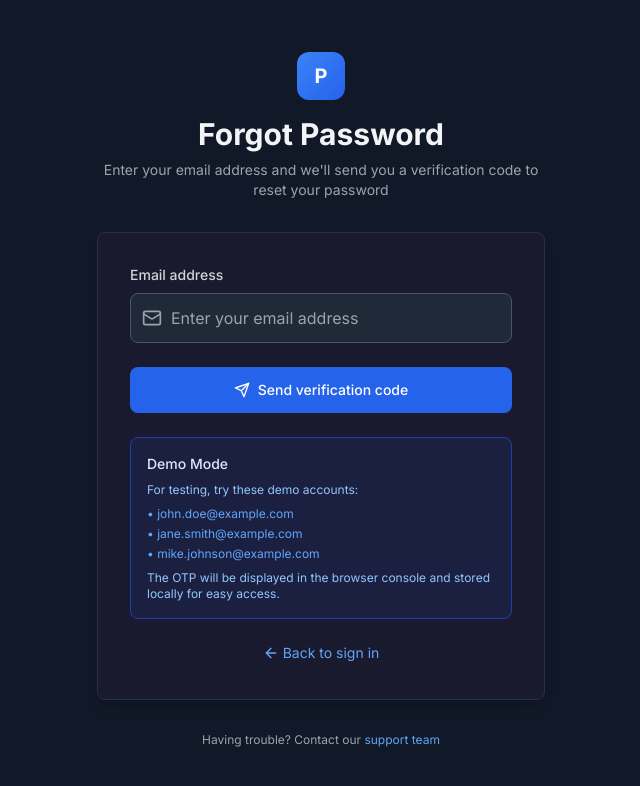
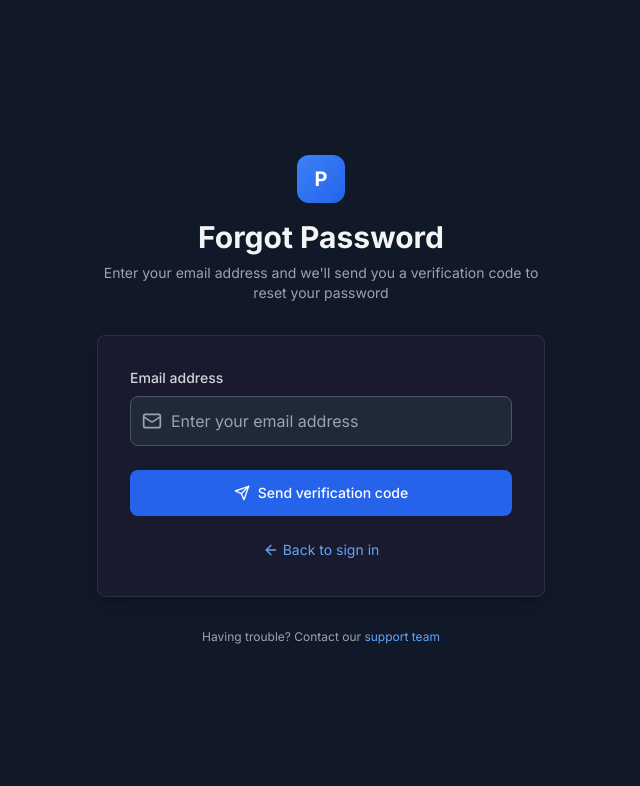
Before and after one commit to OBEREX/frontend_website, a React (Vite) app: page /forgot-password in a window 1280 px wide. Shown: the top 786 px of the page, without its empty margins (319-959 px from the left). Built offline with nearby package versions, Linux system fonts and the light colour scheme.

Commit message:
signup and login pages updated

```diff
--- a/src/pages/ForgotPassword.tsx
+++ b/src/pages/ForgotPassword.tsx
@@ -144,21 +144,6 @@ export default function ForgotPassword() {
                 </button>
               </div>
 
-              {/* Demo Info */}
-              <div className="bg-blue-50 dark:bg-blue-900/20 border border-blue-200 dark:border-blue-800 rounded-lg p-4">
-                <h4 className="text-sm font-medium text-blue-900 dark:text-blue-100 mb-2">Demo Mode</h4>
-                <p className="text-xs text-blue-700 dark:text-blue-300 mb-2">
-                  For testing, try these demo accounts:
-                </p>
-                <ul className="text-xs text-blue-600 dark:text-blue-400 space-y-1">
-                  <li>• john.doe@example.com</li>
-                  <li>• jane.smith@example.com</li>
-                  <li>• mike.johnson@example.com</li>
-                </ul>
-                <p className="text-xs text-blue-700 dark:text-blue-300 mt-2">
-                  The OTP will be displayed in the browser console and stored locally for easy access.
-                </p>
-              </div>
             </form>
           ) : (
             /* Email Sent Confirmation */
--- a/src/pages/Log-in.tsx
+++ b/src/pages/Log-in.tsx
@@ -191,18 +191,6 @@ export default function Login() {
               </button>
             </div>
 
-            {/* Demo Info */}
-            <div className="bg-blue-50 dark:bg-blue-900/20 border border-blue-200 dark:border-blue-800 rounded-lg p-4">
-              <h4 className="text-sm font-medium text-blue-900 dark:text-blue-100 mb-2">Demo Accounts</h4>
-              <p className="text-xs text-blue-700 dark:text-blue-300 mb-2">
-                Try logging in with these demo accounts:
-              </p>
-              <ul className="text-xs text-blue-600 dark:text-blue-400 space-y-1">
-                <li>• john.doe@example.com (password: password123)</li>
-                <li>• jane.smith@example.com (password: securepass456)</li>
-                <li>• mike.johnson@example.com (password: mypassword789)</li>
-              </ul>
-            </div>
 
             {/* Sign Up Link */}
             <div className="text-center">
--- a/src/pages/VerifyOTP.tsx
+++ b/src/pages/VerifyOTP.tsx
@@ -10,7 +10,6 @@ export default function VerifyOTP() {
   const [messageType, setMessageType] = useState<'success' | 'error' | ''>('')
   const [timeLeft, setTimeLeft] = useState(600) // 10 minutes in seconds
   const [isResending, setIsResending] = useState(false)
-  const [demoOtp, setDemoOtp] = useState<string | null>(null)
 
   const navigate = useNavigate()
   const location = useLocation()
@@ -34,11 +33,6 @@ export default function VerifyOTP() {
     }
   }, [timeLeft])
 
-  // Get demo OTP for development
-  useEffect(() => {
-    const demo = authService.getDemoOTP()
-    setDemoOtp(demo)
-  }, [])
 
   // Format time display
   const formatTime = (seconds: number) => {
@@ -150,9 +144,6 @@ export default function VerifyOTP() {
         setOtp(['', '', '', '', '', ''])
         inputRefs.current[0]?.focus()
 
-        // Update demo OTP
-        const demo = authService.getDemoOTP()
-        setDemoOtp(demo)
       } else {
         setMessage(result.message)
         setMessageType('error')
@@ -165,14 +156,6 @@ export default function VerifyOTP() {
     }
   }
 
-  // Auto-fill demo OTP
-  const fillDemoOTP = () => {
-    if (demoOtp) {
-      const otpArray = demoOtp.split('')
-      setOtp(otpArray)
-      setTimeout(() => handleSubmit(otpArray), 100)
-    }
-  }
 
   return (
     <div className="min-h-screen flex items-center justify-center bg-gray-50 dark:bg-gray-900 py-12 px-4 sm:px-6 lg:px-8">
@@ -302,22 +285,6 @@ export default function VerifyOTP() {
               </button>
             </div>
 
-            {/* Demo Helper */}
-            {demoOtp && (
-              <div className="bg-blue-50 dark:bg-blue-900/20 border border-blue-200 dark:border-blue-800 rounded-lg p-4">
-                <h4 className="text-sm font-medium text-blue-900 dark:text-blue-100 mb-2">Demo Mode</h4>
-                <p className="text-xs text-blue-700 dark:text-blue-300 mb-2">
-                  Your verification code: <span className="font-mono font-bold">{demoOtp}</span>
-                </p>
-                <button
-                  type="button"
-                  onClick={fillDemoOTP}
-                  className="text-xs text-blue-600 dark:text-blue-400 hover:text-blue-500 dark:hover:text-blue-300 font-medium"
-                >
-                  Auto-fill code
-                </button>
-              </div>
-            )}
           </form>
 
           {/* Back to Previous Step */}
```
